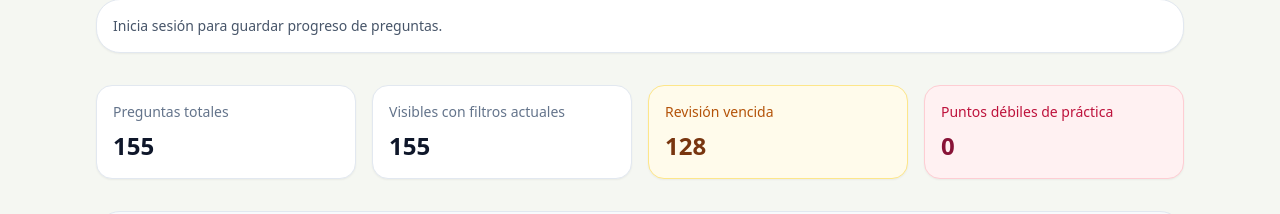
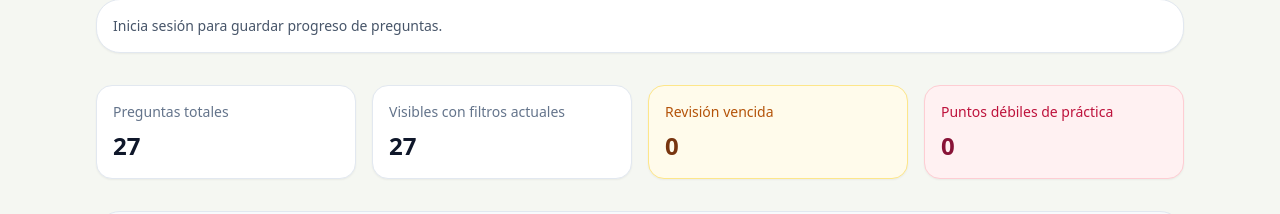
Before and after one commit to deanpm1994/aemet-a1-trainer, a Next.js app in the folder apps/web/: page /questions in a window 1280 px wide. Shown: the part 860-1074 px from the top of the page. Built offline with nearby package versions, Linux system fonts and the light colour scheme; no server answers.

Commit message:
fix(questions): remove generated practice prompts

```diff
--- a/apps/web/app/calendar/page.tsx
+++ b/apps/web/app/calendar/page.tsx
@@ -1,5 +1,4 @@
 import { CalendarPlanner } from "@/components/calendar-planner";
-import { buildDidacticQuestions } from "@/lib/didactic-question-bank";
 import { loadQuestionsSource } from "@/lib/notion-questions";
 import { loadTopicsSource } from "@/lib/notion-topics";
 import { orchestrateStudyWeek } from "@/lib/study-orchestrator";
@@ -20,10 +19,7 @@ export default async function CalendarPage() {
     loadTopicsSource(),
     loadQuestionsSource(),
   ]);
-  const questions = [
-    ...questionSource.questions,
-    ...buildDidacticQuestions(topicSource.topics),
-  ];
+  const questions = questionSource.questions;
   const recommendedSessions = orchestrateStudyWeek({
     topics: topicSource.topics,
     questions,
--- a/apps/web/app/questions/page.tsx
+++ b/apps/web/app/questions/page.tsx
@@ -4,7 +4,6 @@ import { QuestionAttemptForm } from "@/components/question-attempt-form";
 import { QuizRunner } from "@/components/quiz-runner";
 import { SourceStateBanner } from "@/components/source-state-banner";
 import { buildContentReadiness } from "@/lib/content-readiness";
-import { buildDidacticQuestions } from "@/lib/didactic-question-bank";
 import { loadQuestionsSource } from "@/lib/notion-questions";
 import { loadTopicsSource } from "@/lib/notion-topics";
 import { buildQuestionProgressFromAttempts } from "@/lib/question-attempts";
@@ -76,10 +75,7 @@ export default async function QuestionsPage({ searchParams }: QuestionsPageProps
     loadQuestionsSource(),
     loadTopicsSource(),
   ]);
-  const sourceQuestions = [
-    ...questionSource.questions,
-    ...buildDidacticQuestions(topicSource.topics),
-  ];
+  const sourceQuestions = questionSource.questions;
   const { sourceState, message } = questionSource;
   let questions = sourceQuestions;
   let canPersist = false;
```
